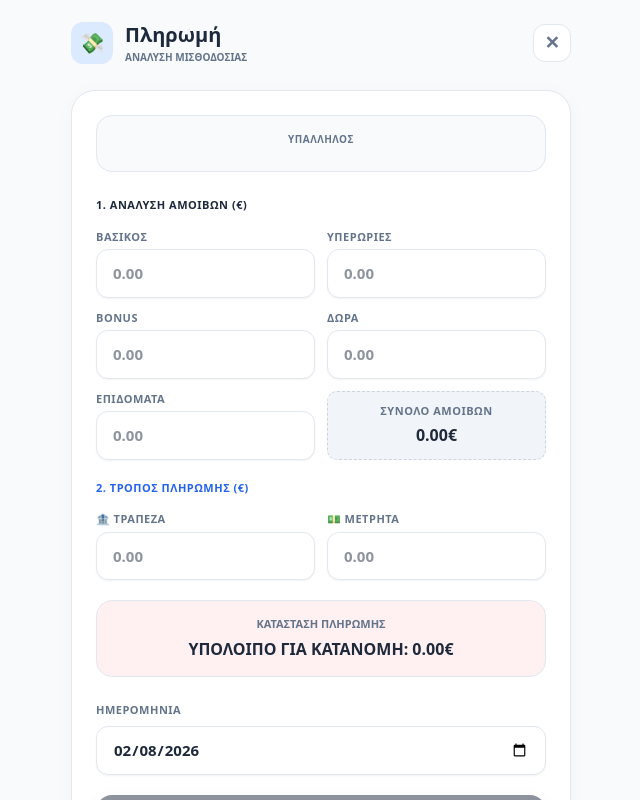
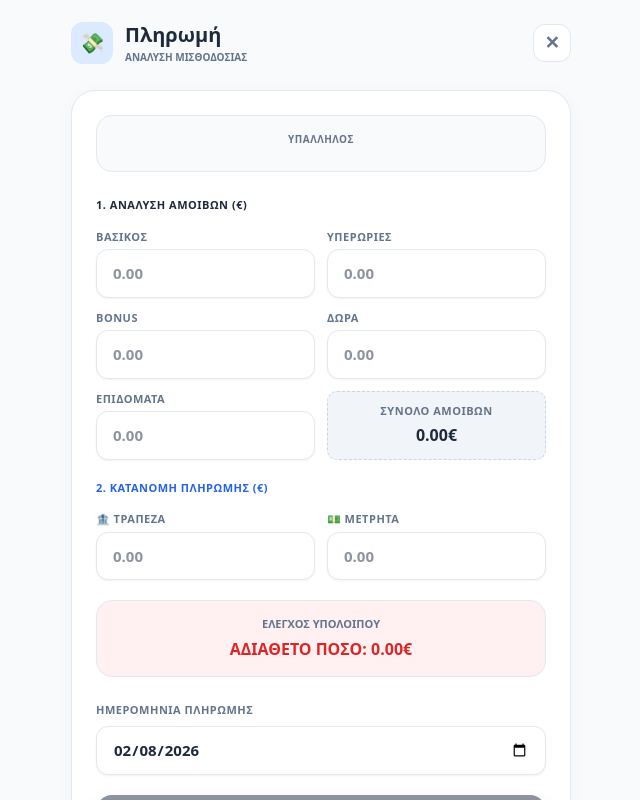
Before and after one commit to tsigris/cosy-management, a Next.js app: page /pay-employee in a window 1280 px wide. Shown: the whole page, without its empty margins (319-959 px from the left). Built offline with nearby package versions, Linux system fonts and the light colour scheme.

Commit message:
Update page.tsx

```diff
--- a/src/app/pay-employee/page.tsx
+++ b/src/app/pay-employee/page.tsx
@@ -6,12 +6,13 @@ import { useSearchParams, useRouter } from 'next/navigation'
 import { supabase } from '@/lib/supabase'
 import Link from 'next/link'
 
-// --- ΕΠΑΓΓΕΛΜΑΤΙΚΗ ΠΑΛΕΤΑ ---
+// --- ΕΠΑΓΓΕΛΜΑΤΙΚΗ ΠΑΛΕΤΑ ΧΡΩΜΑΤΩΝ ---
 const colors = {
   primaryDark: '#1e293b',
   secondaryText: '#64748b',
   accentBlue: '#2563eb',
   accentGreen: '#059669',
+  accentRed: '#dc2626',
   bgLight: '#f8fafc',
   border: '#e2e8f0',
   white: '#ffffff'
@@ -23,11 +24,14 @@ function PayEmployeeContent() {
   const empId = searchParams.get('id')
   const empName = searchParams.get('name')
 
-  // 1. ΛΟΓΙΚΗ ΗΜΕΡΟΜΗΝΙΑΣ (07:00)
+  // 1. ΛΟΓΙΚΗ ΗΜΕΡΟΜΗΝΙΑΣ (Αλλαγή βάρδιας στις 07:00)
   const getBusinessDate = () => {
     const now = new Date()
     if (now.getHours() < 7) now.setDate(now.getDate() - 1)
-    return now.toISOString().split('T')[0]
+    const year = now.getFullYear()
+    const month = String(now.getMonth() + 1).padStart(2, '0')
+    const day = String(now.getDate()).padStart(2, '0')
+    return `${year}-${month}-${day}`
   }
 
   // STATES ΓΙΑ ΑΝΑΛΥΣΗ ΑΜΟΙΒΩΝ
@@ -37,7 +41,7 @@ function PayEmployeeContent() {
   const [gift, setGift] = useState('')
   const [allowance, setAllowance] = useState('')
 
-  // STATES ΓΙΑ ΤΡΟΠΟ ΠΛΗΡΩΜΗΣ
+  // STATES ΓΙΑ ΚΑΤΑΝΟΜΗ ΠΛΗΡΩΜΗΣ (Πώς τα δίνουμε)
   const [paidBank, setPaidBank] = useState('')
   const [paidCash, setPaidCash] = useState('')
 
@@ -45,7 +49,7 @@ function PayEmployeeContent() {
   const [loading, setLoading] = useState(true)
   const [userData, setUserData] = useState({ store_id: '', username: '' })
 
-  // Υπολογισμοί
+  // Υπολογισμοί σε πραγματικό χρόνο
   const totalEarnings = (Number(baseSalary) || 0) + (Number(overtime) || 0) + (Number(bonus) || 0) + (Number(gift) || 0) + (Number(allowance) || 0);
   const totalPaid = (Number(paidBank) || 0) + (Number(paidCash) || 0);
   const difference = totalEarnings - totalPaid;
@@ -54,10 +58,14 @@ function PayEmployeeContent() {
     try {
       const { data: { session } } = await supabase.auth.getSession()
       if (session?.user) {
-        const { data: profile } = await supabase.from('profiles').select('store_id, username').eq('id', session.user.id).single()
+        const { data: profile } = await supabase.from('profiles').select('store_id, username').eq('id', session.user.id).maybeSingle()
         if (profile) setUserData({ store_id: profile.store_id, username: profile.username || 'Admin' })
       }
-    } catch (err) { console.error(err) } finally { setLoading(false) }
+    } catch (err) {
+        console.error(err)
+    } finally {
+        setLoading(false)
+    }
   }, [])
 
   useEffect(() => {
@@ -69,24 +77,23 @@ function PayEmployeeContent() {
 
   async function handlePayment() {
     if (totalEarnings <= 0) return alert('Εισάγετε ποσά στις αμοιβές.')
-    if (Math.abs(difference) > 0.01) return alert(`Το σύνολο πληρωμής (${totalPaid}€) πρέπει να ισούται με το σύνολο αμοιβών (${totalEarnings}€). Διάφορα: ${difference.toFixed(2)}€`);
+    if (Math.abs(difference) > 0.01) return alert(`Προσοχή: Πρέπει να μοιράσετε όλο το ποσό (${totalEarnings.toFixed(2)}€) σε Τράπεζα ή Μετρητά.`);
 
     setLoading(true)
 
-    // Δημιουργία περιγραφής
     const parts = [];
     if (baseSalary) parts.push(`Βασικός: ${baseSalary}€`);
     if (overtime) parts.push(`Υπερ.: ${overtime}€`);
     if (bonus) parts.push(`Bonus: ${bonus}€`);
     if (gift) parts.push(`Δώρο: ${gift}€`);
     if (allowance) parts.push(`Επίδ.: ${allowance}€`);
-    const breakdownNotes = parts.join(', ');
+    const breakdownText = parts.join(', ');
 
-    const transactions = [];
+    const transactionBatch = [];
 
     // Εγγραφή για Τράπεζα
     if (Number(paidBank) > 0) {
-      transactions.push({
+      transactionBatch.push({
         amount: Number(paidBank),
         type: 'expense',
         category: 'Προσωπικό',
@@ -95,13 +102,13 @@ function PayEmployeeContent() {
         employee_id: empId,
         store_id: userData.store_id,
         created_by_name: userData.username,
-        notes: `Πληρωμή ${empName} (Τράπεζα) - Ανάλυση: ${breakdownNotes}`
+        notes: `Πληρωμή ${empName} (Τράπεζα) [${breakdownText}]`
       });
     }
 
     // Εγγραφή για Μετρητά
     if (Number(paidCash) > 0) {
-      transactions.push({
+      transactionBatch.push({
         amount: Number(paidCash),
         type: 'expense',
         category: 'Προσωπικό',
@@ -110,11 +117,11 @@ function PayEmployeeContent() {
         employee_id: empId,
         store_id: userData.store_id,
         created_by_name: userData.username,
-        notes: `Πληρωμή ${empName} (Μετρητά) - Ανάλυση: ${breakdownNotes}`
+        notes: `Πληρωμή ${empName} (Μετρητά) [${breakdownText}]`
       });
     }
 
-    const { error } = await supabase.from('transactions').insert(transactions)
+    const { error } = await supabase.from('transactions').insert(transactionBatch)
 
     if (!error) {
       router.push('/employees')
@@ -142,13 +149,14 @@ function PayEmployeeContent() {
         </div>
 
         <div style={formCardStyle}>
+          {/* INFO */}
           <div style={infoBoxStyle}>
             <p style={labelStyle}>ΥΠΑΛΛΗΛΟΣ</p>
             <p style={{ margin: 0, fontSize: '18px', fontWeight: '800', color: colors.primaryDark }}>{empName?.toUpperCase()}</p>
           </div>
 
-          {/* SECTION A: ΤΙ ΠΛΗΡΩΝΟΥΜΕ */}
-          <p style={{ ...sectionTitle, color: colors.primaryDark }}>1. ΑΝΑΛΥΣΗ ΑΜΟΙΒΩΝ (€)</p>
+          {/* SECTION 1: EARNINGS */}
+          <p style={sectionTitle}>1. ΑΝΑΛΥΣΗ ΑΜΟΙΒΩΝ (€)</p>
           <div style={gridInputs}>
             <div style={inputGroup}><label style={subLabel}>ΒΑΣΙΚΟΣ</label><input type="number" inputMode="decimal" value={baseSalary} onChange={e => setBaseSalary(e.target.value)} style={smallInput} placeholder="0.00" /></div>
             <div style={inputGroup}><label style={subLabel}>ΥΠΕΡΩΡΙΕΣ</label><input type="number" inputMode="decimal" value={overtime} onChange={e => setOvertime(e.target.value)} style={smallInput} placeholder="0.00" /></div>
@@ -161,8 +169,8 @@ function PayEmployeeContent() {
             </div>
           </div>
 
-          {/* SECTION B: ΠΩΣ ΠΛΗΡΩΝΟΥΜΕ */}
-          <p style={{ ...sectionTitle, color: colors.accentBlue, marginTop: '20px' }}>2. ΤΡΟΠΟΣ ΠΛΗΡΩΜΗΣ (€)</p>
+          {/* SECTION 2: PAYMENTS */}
+          <p style={{ ...sectionTitle, color: colors.accentBlue, marginTop: '20px' }}>2. ΚΑΤΑΝΟΜΗ ΠΛΗΡΩΜΗΣ (€)</p>
           <div style={{ display: 'flex', gap: '12px', marginBottom: '20px' }}>
             <div style={{ flex: 1 }}>
               <label style={subLabel}>🏦 ΤΡΑΠΕΖΑ</label>
@@ -174,20 +182,26 @@ function PayEmployeeContent() {
             </div>
           </div>
 
-          {/* VALIDATION INDICATOR */}
-          <div style={{ ...statusCard, backgroundColor: difference === 0 && totalEarnings > 0 ? '#f0fdf4' : '#fff1f2' }}>
-            <p style={{ margin: 0, fontSize: '11px', fontWeight: '800', color: colors.secondaryText }}>ΚΑΤΑΣΤΑΣΗ ΠΛΗΡΩΜΗΣ</p>
-            <p style={{ margin: '4px 0 0', fontWeight: '900', color: difference === 0 && totalEarnings > 0 ? colors.accentGreen : colors.accentRed }}>
-              {difference === 0 && totalEarnings > 0 ? '✓ ΤΑ ΠΟΣΑ ΣΥΜΦΩΝΟΥΝ' : `ΥΠΟΛΟΙΠΟ ΓΙΑ ΚΑΤΑΝΟΜΗ: ${difference.toFixed(2)}€`}
+          {/* STATUS CARD (ΕΔΩ ΗΤΑΝ ΤΟ ΣΦΑΛΜΑ) */}
+          <div style={{ ...statusCard, backgroundColor: (Math.abs(difference) < 0.01 && totalEarnings > 0) ? '#f0fdf4' : '#fff1f2' }}>
+            <p style={{ margin: 0, fontSize: '11px', fontWeight: '800', color: colors.secondaryText }}>ΕΛΕΓΧΟΣ ΥΠΟΛΟΙΠΟΥ</p>
+            <p style={{ margin: '4px 0 0', fontWeight: '900', color: (Math.abs(difference) < 0.01 && totalEarnings > 0) ? colors.accentGreen : colors.accentRed }}>
+              {(Math.abs(difference) < 0.01 && totalEarnings > 0)
+                ? '✓ ΤΑ ΠΟΣΑ ΤΑΥΤΙΖΟΝΤΑΙ'
+                : `ΑΔΙΑΘΕΤΟ ΠΟΣΟ: ${difference.toFixed(2)}€`}
             </p>
           </div>
 
           <div style={{ marginBottom: '20px' }}>
-            <label style={labelStyle}>ΗΜΕΡΟΜΗΝΙΑ</label>
+            <label style={labelStyle}>ΗΜΕΡΟΜΗΝΙΑ ΠΛΗΡΩΜΗΣ</label>
             <input type="date" value={date} onChange={e => setDate(e.target.value)} style={selectStyle} />
           </div>
 
-          <button onClick={handlePayment} disabled={loading || totalEarnings === 0 || Math.abs(difference) > 0.01} style={{ ...saveBtnStyle, opacity: (totalEarnings === 0 || Math.abs(difference) > 0.01) ? 0.5 : 1 }}>
+          <button
+            onClick={handlePayment}
+            disabled={loading || totalEarnings === 0 || Math.abs(difference) > 0.01}
+            style={{ ...saveBtnStyle, opacity: (totalEarnings === 0 || Math.abs(difference) > 0.01) ? 0.5 : 1 }}
+          >
             {loading ? 'ΚΑΤΑΧΩΡΗΣΗ...' : 'ΟΛΟΚΛΗΡΩΣΗ ΠΛΗΡΩΜΗΣ'}
           </button>
         </div>
@@ -196,21 +210,21 @@ function PayEmployeeContent() {
   )
 }
 
-// --- STYLES ---
+// --- ΣΤΥΛ ΠΟΥ ΕΞΑΣΦΑΛΙΖΟΥΝ ΟΤΙ ΔΕΝ ΘΑ ΥΠΑΡΧΕΙ ΣΦΑΛΜΑ ---
 const iphoneWrapper: any = { backgroundColor: colors.bgLight, minHeight: '100dvh', padding: '20px', overflowY: 'auto', WebkitOverflowScrolling: 'touch', position: 'absolute', top: 0, left: 0, right: 0, bottom: 0 };
 const logoBoxStyle: any = { width: '42px', height: '42px', backgroundColor: '#dbeafe', borderRadius: '12px', display: 'flex', alignItems: 'center', justifyContent: 'center', fontSize: '20px' };
 const backBtnStyle: any = { textDecoration: 'none', color: colors.secondaryText, fontSize: '18px', fontWeight: 'bold', width: '38px', height: '38px', display: 'flex', alignItems: 'center', justifyContent: 'center', backgroundColor: colors.white, borderRadius: '12px', border: `1px solid ${colors.border}` };
 const formCardStyle: any = { backgroundColor: colors.white, padding: '24px', borderRadius: '24px', border: `1px solid ${colors.border}`, boxShadow: '0 4px 20px rgba(0,0,0,0.03)' };
-const infoBoxStyle: any = { padding: '16px', backgroundColor: colors.bgLight, borderRadius: '16px', marginBottom: '25px', border: `1px solid ${colors.border}`, textAlign: 'center' as any };
+const infoBoxStyle: any = { padding: '16px', backgroundColor: colors.bgLight, borderRadius: '16px', marginBottom: '25px', border: `1px solid ${colors.border}`, textAlign: 'center' };
 const labelStyle: any = { fontSize: '10px', fontWeight: '800', color: colors.secondaryText, marginBottom: '8px', display: 'block', letterSpacing: '0.5px' };
-const sectionTitle: any = { fontSize: '11px', fontWeight: '900', marginBottom: '15px', letterSpacing: '0.5px' };
+const sectionTitle: any = { fontSize: '11px', fontWeight: '900', color: colors.primaryDark, marginBottom: '15px', letterSpacing: '0.5px' };
 const subLabel: any = { fontSize: '9px', fontWeight: '700', color: colors.secondaryText, marginBottom: '4px', display: 'block' };
 const gridInputs: any = { display: 'grid', gridTemplateColumns: '1fr 1fr', gap: '12px', marginBottom: '10px' };
 const inputGroup: any = { display: 'flex', flexDirection: 'column' };
-const smallInput: any = { width: '100%', padding: '12px', borderRadius: '10px', border: `1px solid ${colors.border}`, fontSize: '14px', fontWeight: '700', backgroundColor: colors.bgLight, outline: 'none', color: colors.primaryDark };
+const smallInput: any = { width: '100%', padding: '12px', borderRadius: '10px', border: `1px solid ${colors.border}`, fontSize: '14px', fontWeight: '700', backgroundColor: colors.bgLight, outline: 'none', color: colors.primaryDark, boxSizing: 'border-box' };
 const totalEarningsBox: any = { ...inputGroup, backgroundColor: '#f1f5f9', padding: '10px', borderRadius: '10px', justifyContent: 'center', alignItems: 'center', border: '1px dashed #cbd5e1' };
-const statusCard: any = { padding: '15px', borderRadius: '16px', textAlign: 'center' as any, marginBottom: '25px', border: '1px solid #e2e8f0' };
-const selectStyle: any = { width: '100%', padding: '14px', borderRadius: '12px', border: `1px solid ${colors.border}`, fontSize: '14px', fontWeight: '700', backgroundColor: colors.bgLight, outline: 'none', color: colors.primaryDark };
+const statusCard: any = { padding: '15px', borderRadius: '16px', textAlign: 'center', marginBottom: '25px', border: '1px solid #e2e8f0' };
+const selectStyle: any = { width: '100%', padding: '14px', borderRadius: '12px', border: `1px solid ${colors.border}`, fontSize: '14px', fontWeight: '700', backgroundColor: colors.bgLight, outline: 'none', color: colors.primaryDark, boxSizing: 'border-box' };
 const saveBtnStyle: any = { width: '100%', padding: '18px', backgroundColor: colors.primaryDark, color: 'white', border: 'none', borderRadius: '16px', fontWeight: '800', fontSize: '15px', cursor: 'pointer', boxShadow: '0 10px 20px rgba(30, 41, 59, 0.2)' };
 
 export default function PayEmployeePage() {
```
